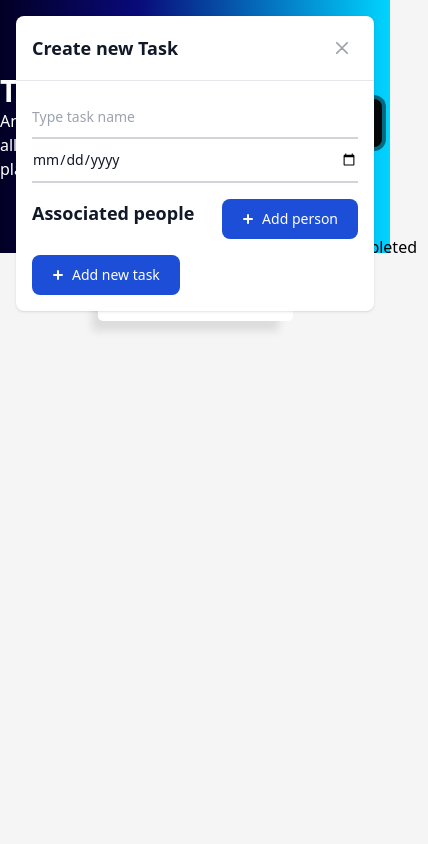
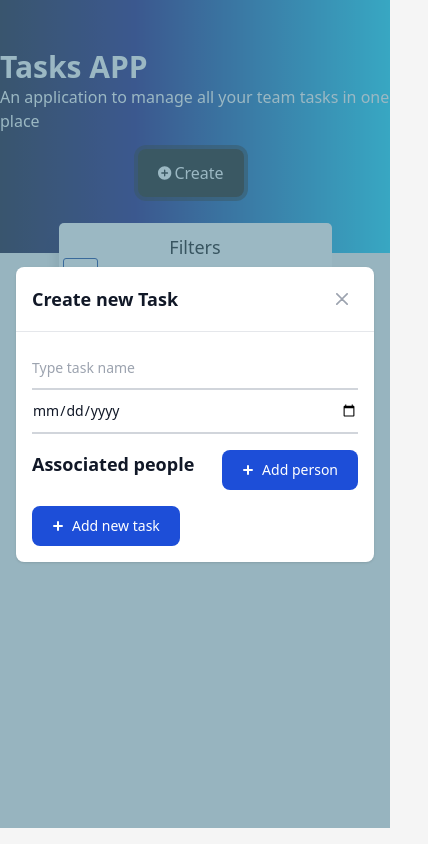
Before and after one commit to protio99/velaio-to-do, an Angular app: page / in a window 390 px wide. Both pictures are taken after a click on the button "Create". Shown: the whole page, 428 px wide, since content can reach past the window. Built offline with nearby package versions, Linux system fonts and the light colour scheme.

Commit message:
Final details related with styles and responsive desing

```diff
--- a/src/app/domains/tasks/components/create-task/create-task.component.css
+++ b/src/app/domains/tasks/components/create-task/create-task.component.css
@@ -8,3 +8,8 @@
   justify-content: space-between;
   margin: 1rem 0 1rem 0;
 }
+
+#crud-modal {
+  display: flex;
+    background-color: #5c8c9d9c;
+}
--- a/src/app/domains/tasks/components/create-task/create-task.component.ts
+++ b/src/app/domains/tasks/components/create-task/create-task.component.ts
@@ -100,7 +100,9 @@ emptyPerson: Person[] = [{
       associatedPeople: peopleArray,
       completed: false
     };
+
     this.taskService.addTask(newTask);
+    this.closeCreateTaskHandler()
   }
 
 }
--- a/src/app/domains/tasks/pages/list/list.component.css
+++ b/src/app/domains/tasks/pages/list/list.component.css
@@ -72,3 +72,21 @@ section {
   flex-direction: column;
   gap: 1rem;
 }
+
+@media only screen and (max-width: 644px) {
+
+  header {
+    flex-direction: column;
+    gap: 1rem;
+    align-items: center;
+    justify-content: center;
+  }
+
+  section {
+    width: 70vw;
+  }
+
+  section .filters {
+    flex-direction: column;
+  }
+}
```
